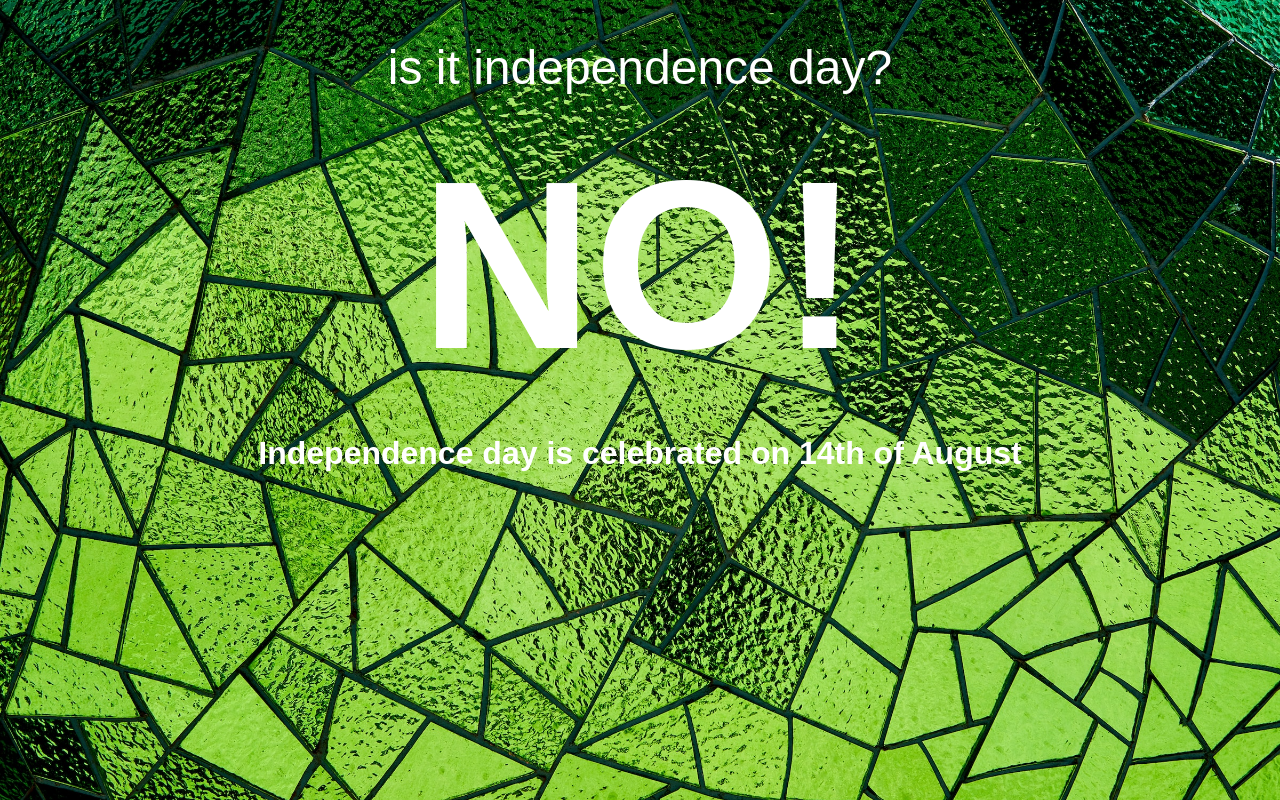
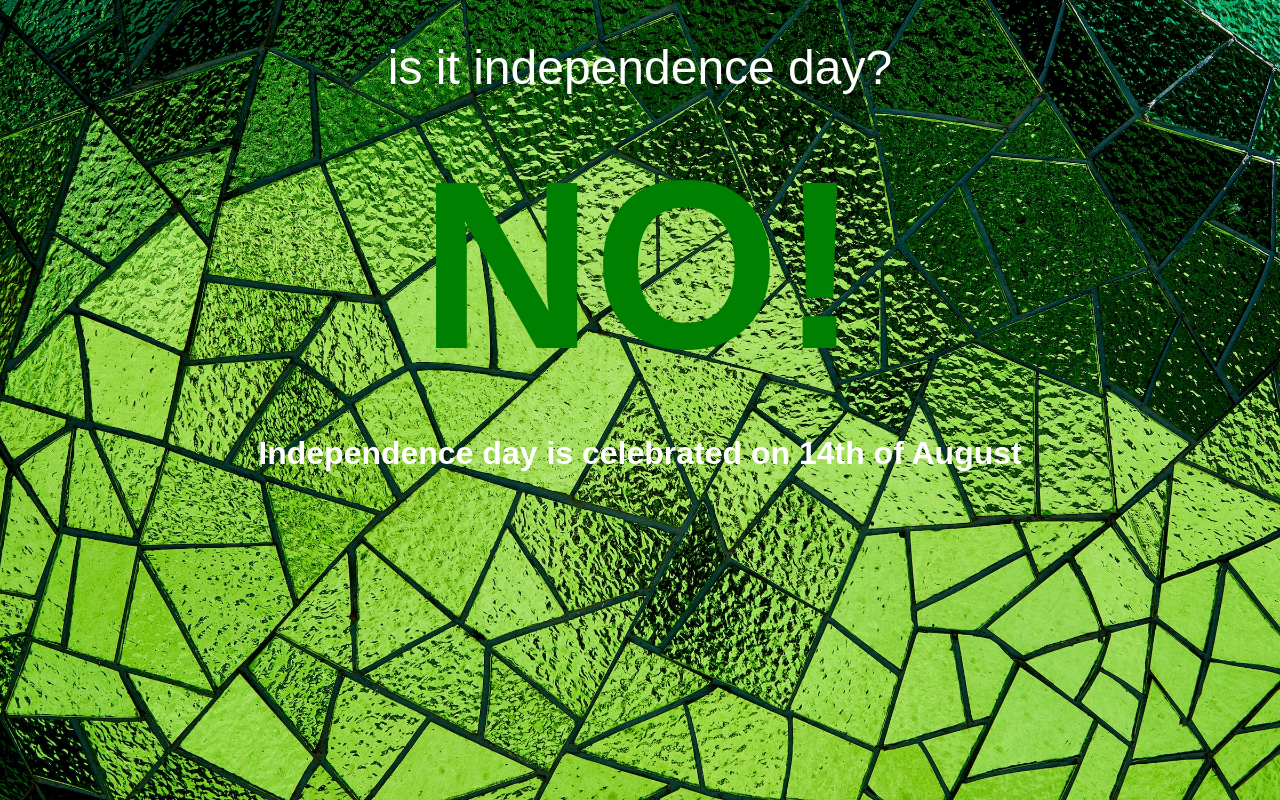
Before and after one commit to muhammaduzairrazaq/IndependanceDay, a Django app: page /independence/ in a window 1280 px wide. Run offline with Django 4.2, Linux system fonts and the light colour scheme.

Commit message:
changing color added

```diff
--- /dev/null
+++ b/homepage/static/script.js
@@ -0,0 +1,13 @@
+document.addEventListener("DOMContentLoaded", function () {
+    const h1Element = document.getElementById("ans");
+    const colors = ["red", "green", "blue", "orange"]; // Add more colors if needed
+    let colorIndex = 0;
+
+    function changeColor() {
+        h1Element.style.transition = "color 0.5s"; // Define the transition effect
+        h1Element.style.color = colors[colorIndex];
+        colorIndex = (colorIndex + 1) % colors.length;
+    }
+
+    setInterval(changeColor, 1000); // Change color every second (1000 milliseconds)
+});
--- a/homepage/templates/independence.html
+++ b/homepage/templates/independence.html
@@ -9,7 +9,8 @@
   </head>
   <body>
     <h1>is it independence day?</h1>
-    <h2>{{ display }}</h2>
+    <h2 id="ans">{{ display }}</h2>
     <p>Independence day is celebrated on 14th of August</p>
+    <script src="{% static 'script.js' %}"></script>
   </body>
 </html>
```
